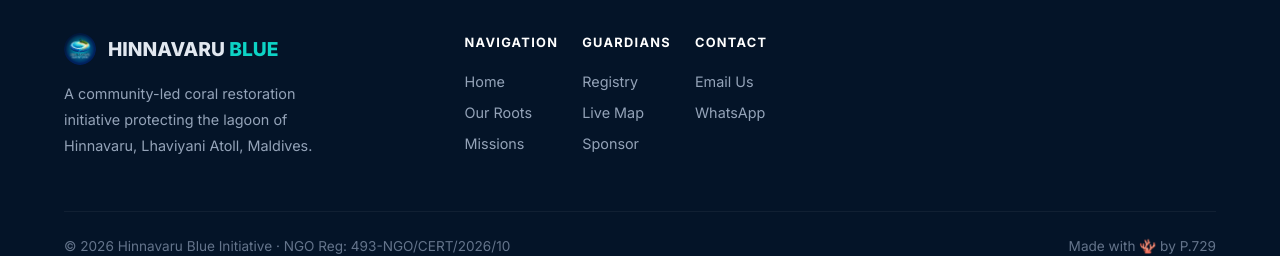
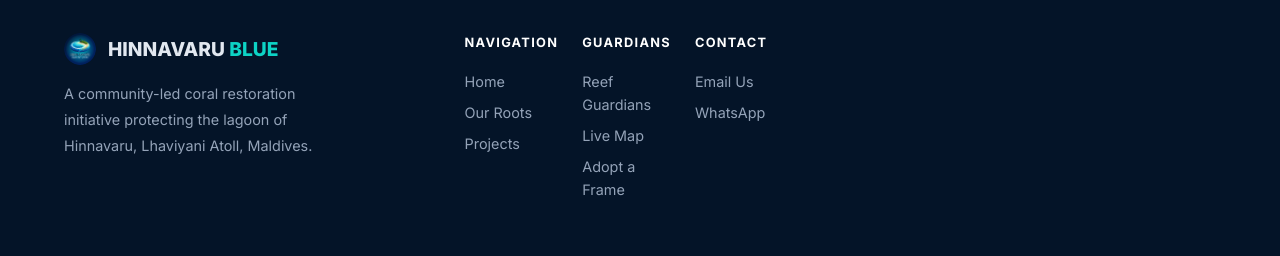
Before and after one commit to mirerz/hinnavaru-blue, a React (Vite) app: page /blog in a window 1280 px wide. Shown: the part 1176-1432 px from the top of the page. Built offline with nearby package versions, Linux system fonts and the light colour scheme.

Commit message:
Fix: Correct home and sponsor page backgrounds, align footer links with navbar

```diff
--- a/src/components/Layout.jsx
+++ b/src/components/Layout.jsx
@@ -95,13 +95,13 @@ export default function Layout() {
                 <h5>Navigation</h5>
                 <Link to="/">Home</Link>
                 <Link to="/about">Our Roots</Link>
-                <Link to="/projects">Missions</Link>
+                <Link to="/projects">Projects</Link>
               </div>
               <div className="footer-col">
                 <h5>Guardians</h5>
-                <Link to="/registry">Registry</Link>
+                <Link to="/registry">Reef Guardians</Link>
                 <Link to="/live-lagoon">Live Map</Link>
-                <Link to="/sponsor">Sponsor</Link>
+                <Link to="/sponsor">Adopt a Frame</Link>
               </div>
               <div className="footer-col">
                 <h5>Contact</h5>
--- a/src/data/cms.js
+++ b/src/data/cms.js
@@ -572,7 +572,7 @@ export const HOME_CONTENT = {
     badge: "🪸 Make an Impact",
     title: "Adopt a Coral Frame",
     text: "Join the mission. Sponsor a coral frame and watch it grow on our Live Lagoon map. Your commitment, forever etched in the reef.",
-    bg_image: "/media-hub/vibrant-coral-reef-stockcake.webp"
+    bg_image: "/media-hub/underwater.webp"
   }
 }
 
@@ -615,7 +615,7 @@ export const SPONSOR_CONTENT = {
     badge: "🪸 Adopt a Frame",
     title: "Leave Your Legacy in the Reef",
     desc: "Every coral frame you adopt is named after you, tracked in the registry, and visible on the Live Lagoon map. Your commitment grows with the coral.",
-    bg_image: "/media-hub/cec0c6_c3f60b1bea6d40c796852da247ade8f5~mv2.webp"
+    bg_image: "/media-hub/underwater.webp"
   },
   guarantee: {
     badge: "💯 Our Guarantee",
--- a/src/index.css
+++ b/src/index.css
@@ -649,7 +649,7 @@ body {
 .hero-bg {
   position: absolute;
   inset: 0;
-  background-image: url('/media-hub/dhero-island-T2Vzo2IN.webp');
+  background-image: url('/media-hub/hinnavaru areal view.webp');
   background-size: cover;
   background-position: center;
   opacity: 0.4;
@@ -669,7 +669,7 @@ body {
   inset: 0;
   z-index: 0;
   background: linear-gradient(to bottom, rgba(2, 11, 24, 0.95) 0%, rgba(2, 11, 24, 0.45) 50%, var(--ocean-deep) 100%),
-              url('/media-hub/dhero-island-T2Vzo2IN.webp') center/cover no-repeat;
+              url('/media-hub/hinnavaru areal view.webp') center/cover no-repeat;
   opacity: 0.8;
   filter: contrast(1.1) saturate(1.2);
 }
```
